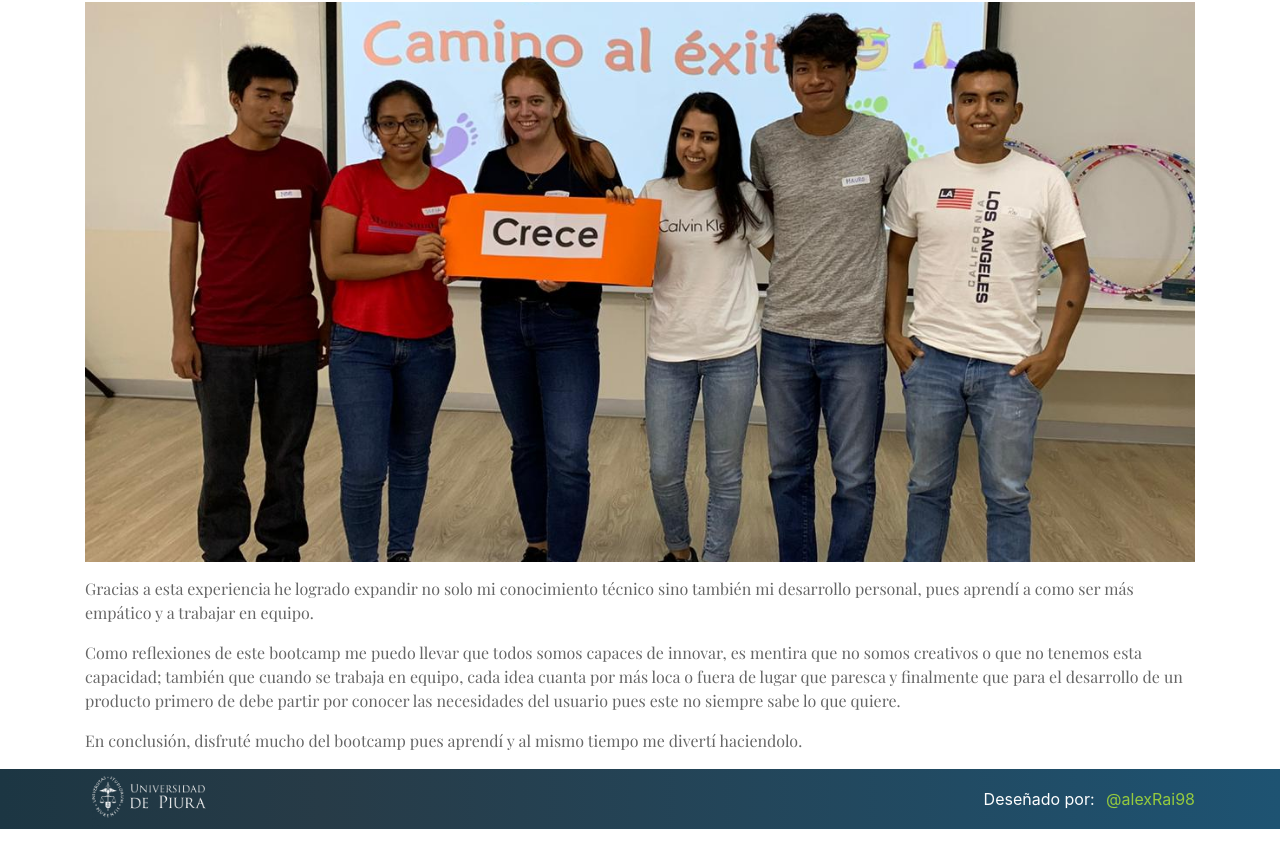
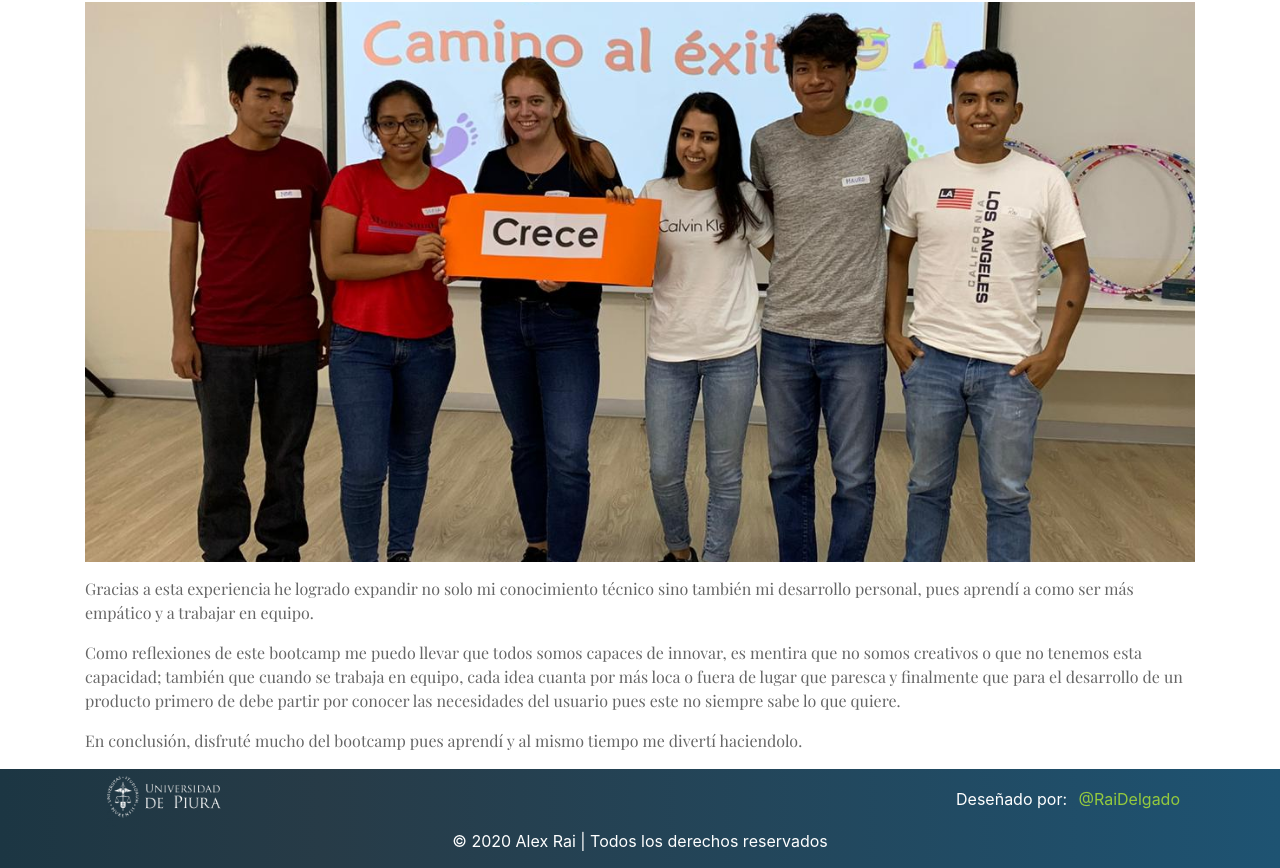
Before and after one commit to alexRai98/bitacora, a plain HTML site: page index.html in a window 1280 px wide. Shown: the part 2028-2896 px from the top of the page. Before the commit the page ends 2857 px from the top, so only its background shows below. Drawn offline with nearby package versions, Linux system fonts and the light colour scheme.

Commit message:
revision-final

```diff
--- a/css/bitacora.css
+++ b/css/bitacora.css
@@ -202,3 +202,7 @@ main p{
   margin: 0 15px;
   color: white;
 }
+.footer-derechos{
+  text-align: center;
+  padding-bottom: 15px;
+}
--- a/index.html
+++ b/index.html
@@ -144,7 +144,7 @@
                     </p>
                     <p>
                       Con el problema firmemente identificado generamos muchas ideas con posibles soluciones para este,
-                      luego de devatirlo y hacer una unión de nuestras ideas, llegamos a conformar una la cual nos iba a servir
+                      luego de debatirlo y hacer una unión de nuestras ideas, llegamos a conformar una la cual nos iba a servir
                       para dar el siguiente paso
                     </p>
                   </div>
@@ -214,10 +214,15 @@
     </main>
 
     <footer class="footer">
-        <div class="container footer-content">
+      <div class="container">
+        <div class="footer-content">
           <p><a href="http://udep.edu.pe/" target="_black"><img src="images/udep.webp" alt=""></a></p>
-          <p>Deseñado por: <a href="https://github.com/alexRai98" target="_black">@alexRai98</a></p>
+          <p>Deseñado por: <a href="https://github.com/alexRai98" target="_black">@RaiDelgado</a></p>
         </div>
+        <div class="footer-derechos">
+          <p class="copy">&copy; 2020 Alex Rai | Todos los derechos reservados </p>
+        </div>
+      </div>
     </footer>
     <script src="https://code.jquery.com/jquery-3.4.1.slim.min.js" integrity="sha384-J6qa4849blE2+poT4WnyKhv5vZF5SrPo0iEjwBvKU7imGFAV0wwj1yYfoRSJoZ+n" crossorigin="anonymous"></script>
     <script src="https://cdn.jsdelivr.net/npm/popper.js@1.16.0/dist/umd/popper.min.js" integrity="sha384-Q6E9RHvbIyZFJoft+2mJbHaEWldlvI9IOYy5n3zV9zzTtmI3UksdQRVvoxMfooAo" crossorigin="anonymous"></script>
```
